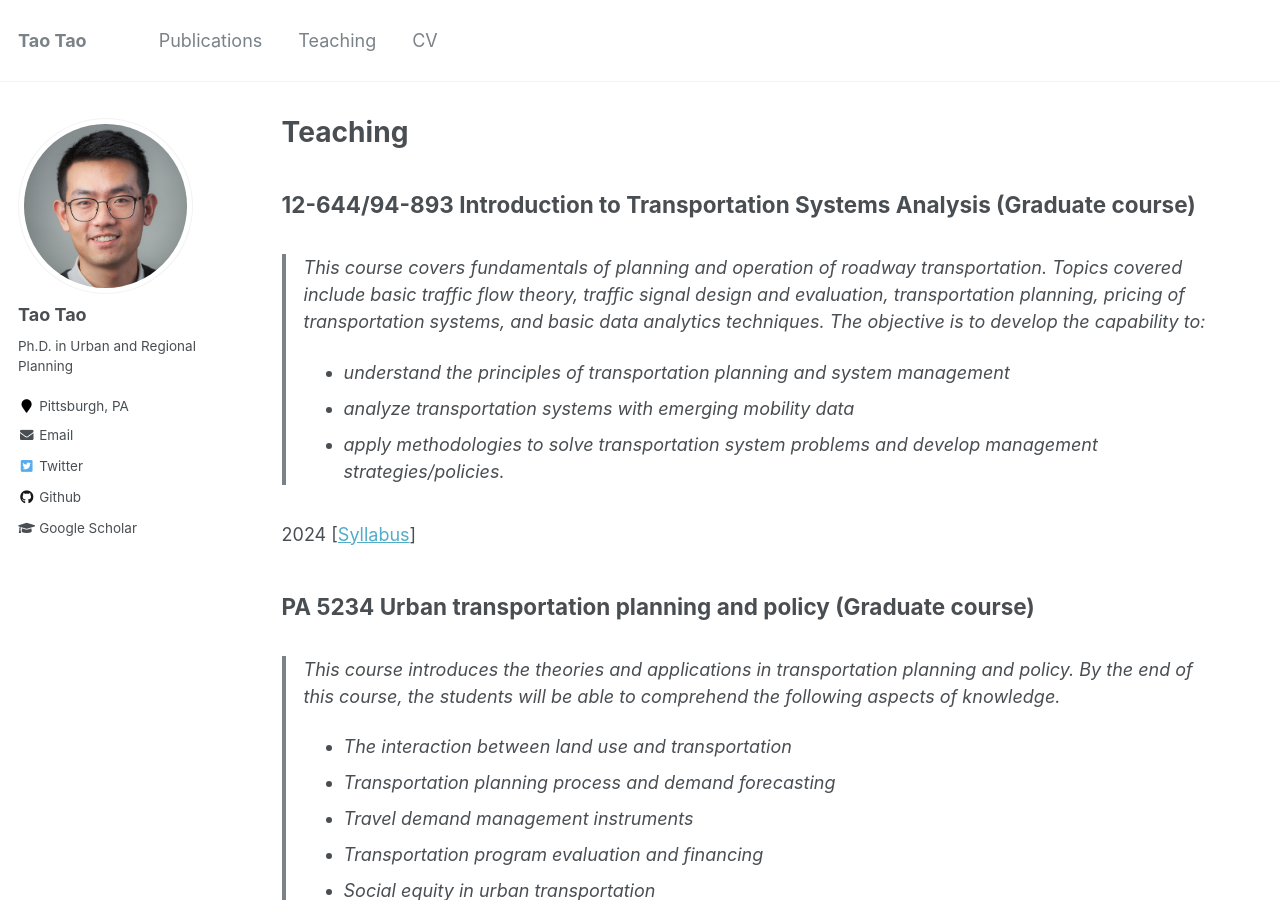
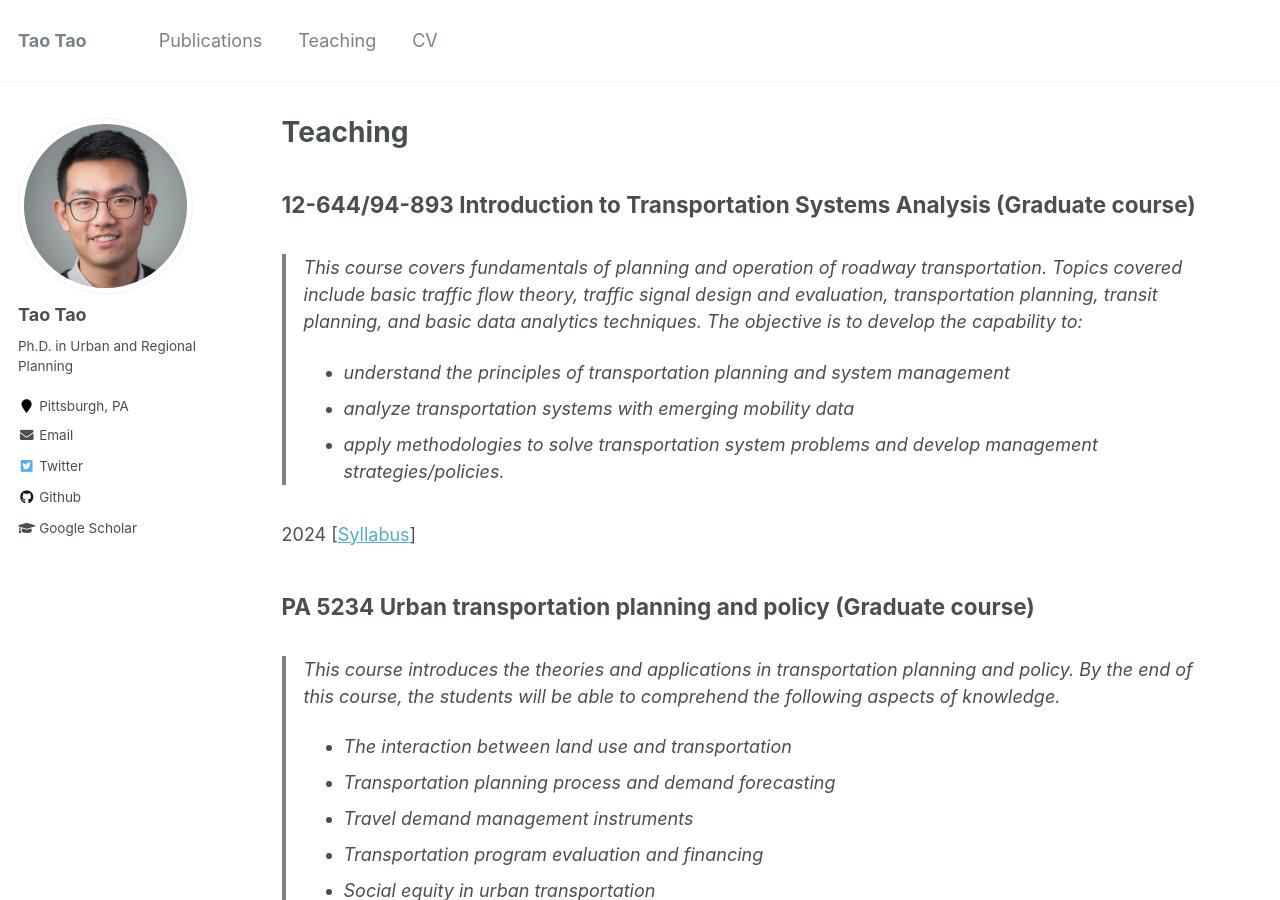
Before and after one commit to vtao1989/blog, a Jekyll site: the page built from _pages/teaching.md, in a window 1280 px wide and 900 px high. Built offline with Jekyll 4.4.1, drawn with Linux system fonts in a browser that asks for light colours.

Commit message:
Update teaching page with additional topics in the graduate course

```diff
--- a/_pages/teaching.md
+++ b/_pages/teaching.md
@@ -7,7 +7,7 @@ author_profile: true
 
 ## 12-644/94-893 Introduction to Transportation Systems Analysis (Graduate course)
 
-> This course covers fundamentals of planning and operation of roadway transportation. Topics covered include basic traffic flow theory, traffic signal design and evaluation, transportation planning, pricing of transportation systems, and basic data analytics techniques. The objective is to develop the capability to:
+> This course covers fundamentals of planning and operation of roadway transportation. Topics covered include basic traffic flow theory, traffic signal design and evaluation, transportation planning, transit planning, and basic data analytics techniques. The objective is to develop the capability to:
 - understand the principles of transportation planning and system management
 - analyze transportation systems with emerging mobility data
 - apply methodologies to solve transportation system problems and develop management strategies/policies.
```
Also changed, not shown: 1 other file.
